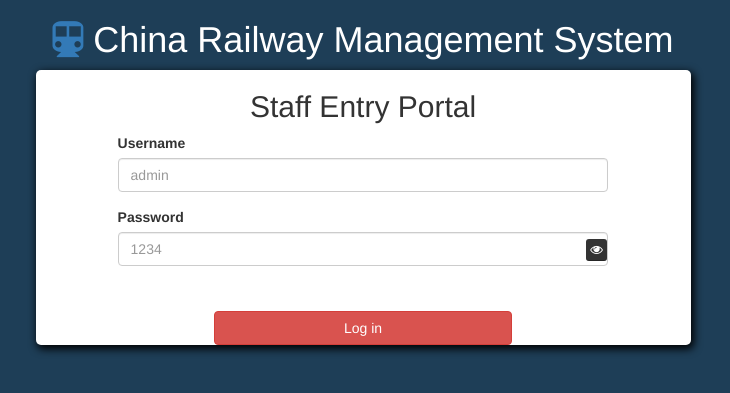
After one commit to EADG6/TrainTickets, a PHP site: page /login.php in a window 1280 px wide. The commit adds this page. Shown: the top 393 px of the page, without its empty margins (277-1007 px from the left). Run offline with PHP 8.4, Linux system fonts and the light colour scheme; a stand-in replaces the project's code that opens the database connection; some libraries are stand-ins or nearby versions.

Commit message:
add login page and favicon

```diff
--- a/inc/header.php
+++ b/inc/header.php
@@ -1,13 +1,13 @@
 <!DOCTYPE html>
 <html lang="en">
-<link rel="shortcut icon" type="image/x-icon" href="https://assets-cdn.github.com/favicon.ico" />
+<link rel="shortcut icon" type="image/x-icon" href="static/img/favicon.ico" />
 <head>
     <meta charset="utf-8">
     <meta http-equiv="X-UA-Compatible" content="IE=edge">
     <meta name="viewport" content="width=device-width, initial-scale=1">
     <meta name="description" content="">
     <meta name="author" content="">
-    <title>Train Tickets System</title>
+    <title>China Railway System</title>
     <link href="https://maxcdn.bootstrapcdn.com/bootstrap/3.3.7/css/bootstrap.min.css" rel="stylesheet">
     <link href="https://maxcdn.bootstrapcdn.com/font-awesome/4.7.0/css/font-awesome.min.css" rel="stylesheet" type="text/css">
     <link href="static/css/style.css" rel="stylesheet" type="text/css">
--- /dev/null
+++ b/login.php
@@ -0,0 +1,34 @@
+<?php
+	session_start();
+	require "inc/db.php";
+	include 'inc/header.php';
+?>
+<dl>
+	<dd class="row clearfix">
+		<h1 class='loginTit text-center'>
+			<a href='../index.php'><a class="fa fa-subway"></a>&nbsp;China Railway Management System
+		</h1>
+		<div class="col-sm-6 col-sm-offset-3 logmain">
+			<form method="post" class='col-sm-10 col-sm-offset-1'>
+				<h2 class="text-center">Staff Entry Portal</h2>
+				<div class="form-group">
+					<label>Username</label>
+					<input type="text" class="form-control" name='username' maxlength=20 placeholder='admin' oninput="checkNewName('admin')" required/>
+				</div>
+				<div class="form-group">
+					 <label>Password </label>
+					 <input type="password" class="form-control" name='pwd' placeholder='1234' required/>
+					 <kbd class='seepwd' onmousedown="seepwd('pwd')"><i class='fa fa-eye'></i></kbd>
+				</div>
+				<div class="form-group">
+					<div class="col-sm-8 col-sm-offset-2" style='padding-top:30px'>
+						<button type='submit' class='btn btn-danger btn-block' name='login' style=''>Log in</button>
+					</div>
+				</div>
+			</form>
+		</div>
+	</dd>
+</dl>
+<?php
+	include "inc/footer.php";
+?>
--- a/static/css/style.css
+++ b/static/css/style.css
@@ -53,3 +53,20 @@ body{
 		transform: translate(0,0);
 	}
 }
+/**Login Page*/
+.loginTit{
+	color:#fff;
+	margin-top: 0;
+}
+.seepwd{
+	position:absolute;
+	margin-top: -27px;
+	margin-left: 90%;
+	cursor:pointer;
+}
+.logmain{
+	background:#fff;
+	border-radius: 5px;
+	box-shadow: 2px 3px 9px 1px black;
+	min-height: 3%00px;
+}
```
Also changed, not shown: static/img/favicon.ico (added).
